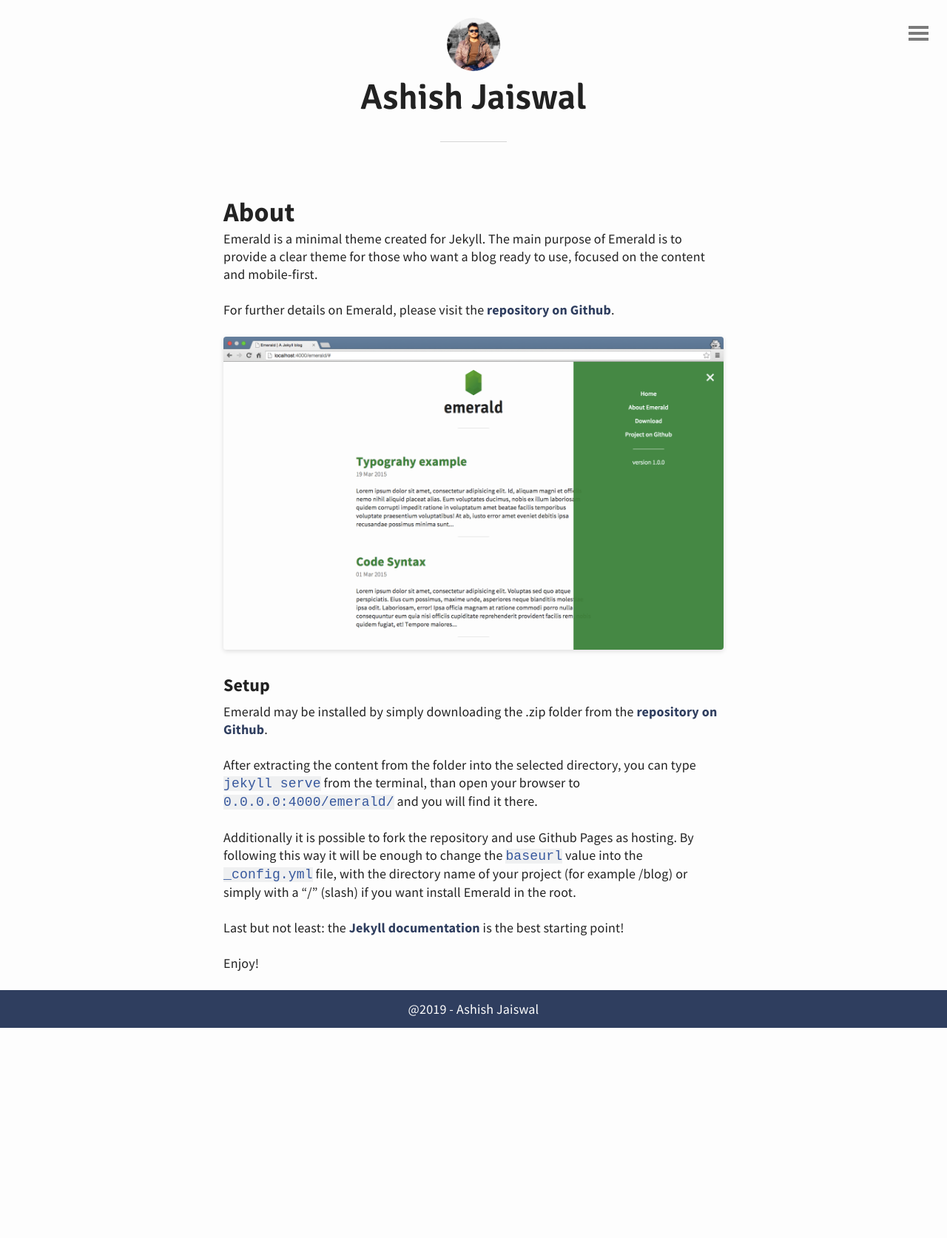
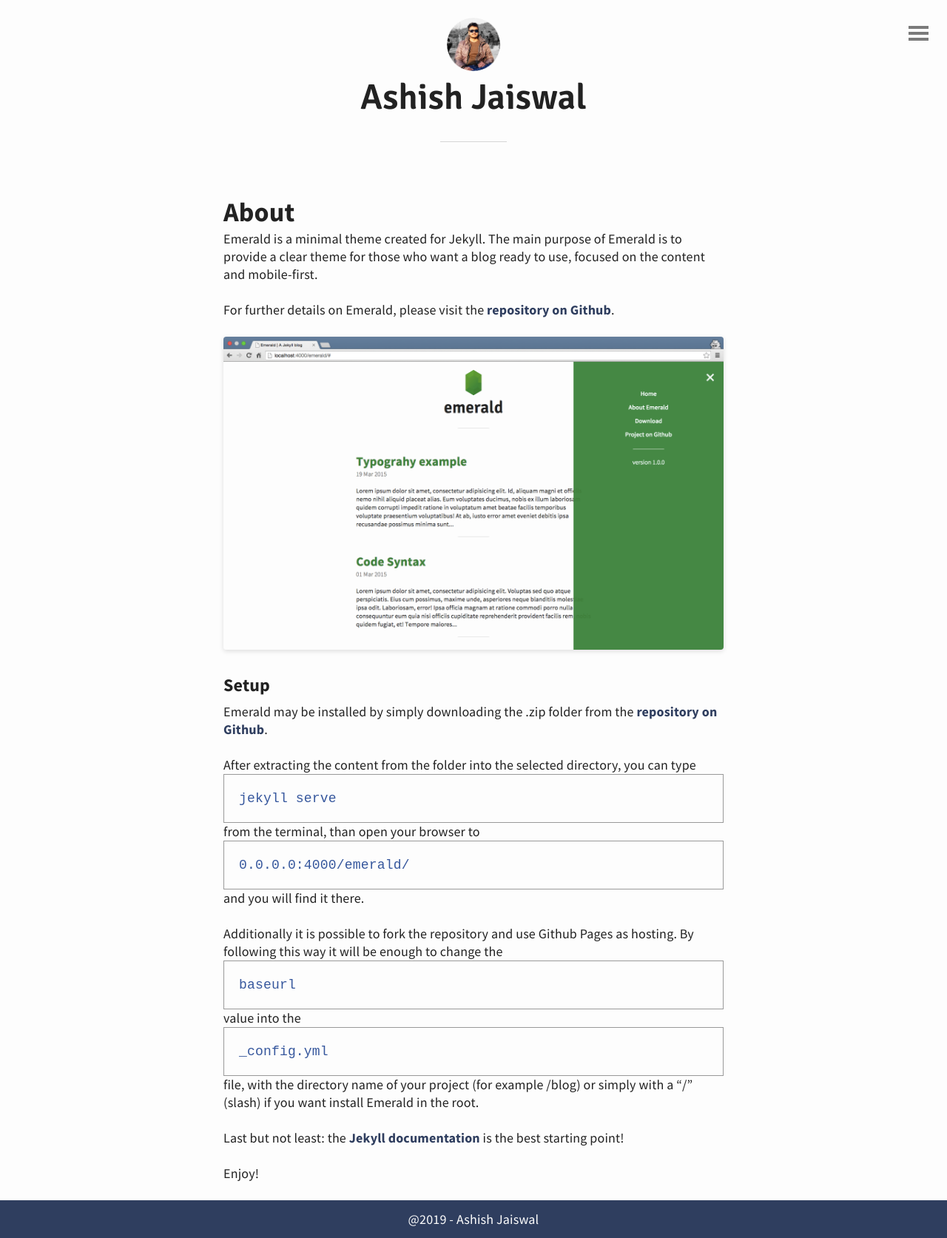
Before and after one commit to asheeshcric/blog, a Jekyll site: the page built from about.md, in a window 1280 px wide. Shown: the whole page at 74% size. Built offline with Jekyll 4.4.1, drawn with Linux system fonts in a browser that asks for light colours; comment, search, counter and statistics services are not loaded; before the commit the page ends 1389 px from its top, so only the background shows below that.

Commit message:
Update style for code blocks

```diff
--- a/_sass/layout.scss
+++ b/_sass/layout.scss
@@ -202,7 +202,9 @@
 
 code {
   color: #36579d;
-  background-color: #eff0f1;
+  border: 1px solid #999;
+  display: block;
+  padding: 20px;
 }
 
 /* Set the vertical rhythm (and padding-left) for lists inside post content */
```
